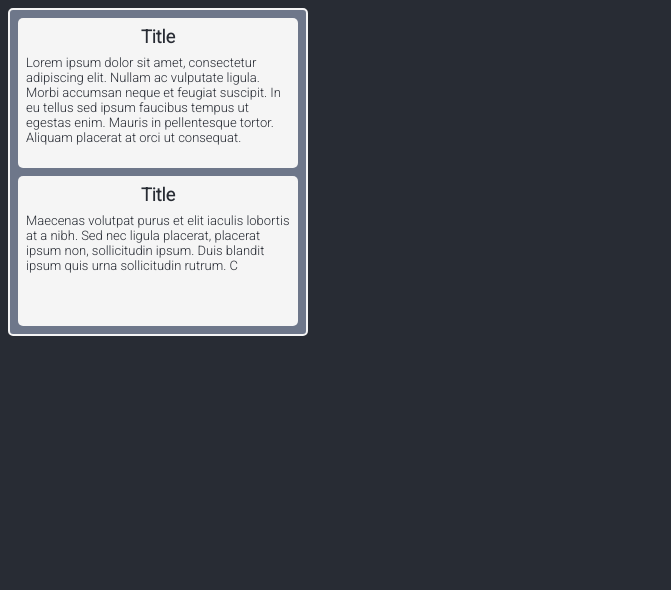
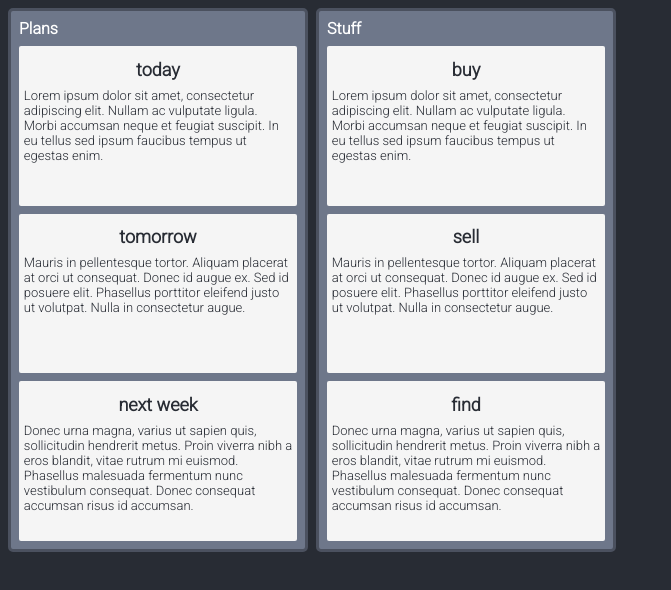
Before and after one commit to lennox-davidlevy/dragdrop, a React (Create React App) app: page / in a window 1280 px wide. Shown: the top 590 px of the page, without its empty margins (0-671 px from the left). Built offline with nearby package versions, Linux system fonts and the light colour scheme.

Commit message:
basic structure

```diff
--- a/src/App.css
+++ b/src/App.css
@@ -11,7 +11,6 @@
   background-color: #282c34;
   min-height: 100vh;
   display: flex;
-  font-size: calc(10px + 2vmin);
   color: white;
 }
 
@@ -25,10 +24,19 @@ body {
   width: 100%;
   height: 100%;
   grid-template-columns: repeat(auto-fill, 300px);
+  gap: 0.5rem;
+  align-items: start;
+}
+.group-title {
+  text-align: left;
+  margin-bottom: 0.5rem;
+  /* background: linear-gradient(to left, #4b515f, #6e778a); */
+  font-weight: 900;
+  /* border: 1px solid whitesmoke; */
 }
 
 .drag-group {
-  border: 2px solid whitesmoke;
+  border: 3px solid #4b515f;
   background-color: #6e778a;
   border-radius: 5px;
   padding: 0.5rem;
@@ -37,12 +45,13 @@ body {
 .drag-item {
   display: flex;
   flex-direction: column;
-  justify-content: start;
+  justify-content: flex-start;
   align-items: center;
   background-color: whitesmoke;
   color: #282c34;
   min-height: 150px;
-  border-radius: 5px;
+  border-radius: 2px;
+  padding: 0.3rem;
 }
 .drag-item:not(:last-child) {
   margin-bottom: 0.5rem;
@@ -51,7 +60,7 @@ body {
 .item-title {
   font-size: large;
   font-weight: 900;
-  padding-top: 0.5rem;
+  padding: 0.5rem;
 }
 
 .item-content {
--- a/src/App.js
+++ b/src/App.js
@@ -1,38 +1,15 @@
 import './App.css';
+import { data } from './dummyData';
+import DragGroup from './components/DragGroup';
 
-function App() {
+const App = () => {
   return (
     <div className="App">
       <div className="App-header">
-        <div className="drag_drop">
-          <div className="drag-group">
-            <div className="drag-item">
-              <div className="item-title">Title</div>
-              <div className="item-content">
-                <p>
-                  Lorem ipsum dolor sit amet, consectetur adipiscing elit.
-                  Nullam ac vulputate ligula. Morbi accumsan neque et feugiat
-                  suscipit. In eu tellus sed ipsum faucibus tempus ut egestas
-                  enim. Mauris in pellentesque tortor. Aliquam placerat at orci
-                  ut consequat.
-                </p>
-              </div>
-            </div>
-            <div className="drag-item">
-              <div className="item-title">Title</div>
-              <div className="item-content">
-                <p>
-                  Maecenas volutpat purus et elit iaculis lobortis at a nibh.
-                  Sed nec ligula placerat, placerat ipsum non, sollicitudin
-                  ipsum. Duis blandit ipsum quis urna sollicitudin rutrum. C
-                </p>
-              </div>
-            </div>
-          </div>
-        </div>
+        <DragGroup data={data} />
       </div>
     </div>
   );
-}
+};
 
 export default App;
--- /dev/null
+++ b/src/components/DragGroup.js
@@ -0,0 +1,48 @@
+import React from 'react';
+import DragItems from './DragItems';
+
+const DragContainer = ({ data }) => {
+  console.log(data);
+  return (
+    <div className="drag_drop">
+      {data.map((item, key) => {
+        const { id, title, items } = item;
+        return (
+          <div className="drag-group">
+            <div className="group-title">{title}</div>
+            <DragItems items={items} />
+          </div>
+        );
+      })}
+    </div>
+  );
+};
+
+export default DragContainer;
+
+{
+  /* <div className="drag-group">
+  <div className="group-title">Group 1</div>
+  <div className="drag-item">
+    <div className="item-title">Title</div>
+    <div className="item-content">
+      <p>
+        Lorem ipsum dolor sit amet, consectetur adipiscing elit. Nullam ac
+        vulputate ligula. Morbi accumsan neque et feugiat suscipit. In eu tellus
+        sed ipsum faucibus tempus ut egestas enim. Mauris in pellentesque
+        tortor. Aliquam placerat at orci ut consequat.
+      </p>
+    </div>
+  </div>
+  <div className="drag-item">
+    <div className="item-title">Title</div>
+    <div className="item-content">
+      <p>
+        Maecenas volutpat purus et elit iaculis lobortis at a nibh. Sed nec
+        ligula placerat, placerat ipsum non, sollicitudin ipsum. Duis blandit
+        ipsum quis urna sollicitudin rutrum. C
+      </p>
+    </div>
+  </div>
+</div>; */
+}
--- /dev/null
+++ b/src/components/DragItems.js
@@ -0,0 +1,19 @@
+import React from 'react';
+
+const DragItems = ({ items }) => {
+  return (
+    <div>
+      {items.map((item, key) => {
+        const { id, title, content } = item;
+        return (
+          <div key={id} className="drag-item">
+            <div className="item-title">{title}</div>
+            <div className="item-content">{content}</div>
+          </div>
+        );
+      })}
+    </div>
+  );
+};
+
+export default DragItems;
--- /dev/null
+++ b/src/dummyData.js
@@ -0,0 +1,52 @@
+const data = [
+  {
+    id: '1',
+    title: 'Plans',
+    items: [
+      {
+        id: 1,
+        title: 'today',
+        content:
+          'Lorem ipsum dolor sit amet, consectetur adipiscing elit. Nullam ac vulputate ligula. Morbi accumsan neque et feugiat suscipit. In eu tellus sed ipsum faucibus tempus ut egestas enim.',
+      },
+      {
+        id: 2,
+        title: 'tomorrow',
+        content:
+          'Mauris in pellentesque tortor. Aliquam placerat at orci ut consequat. Donec id augue ex. Sed id posuere elit. Phasellus porttitor eleifend justo ut volutpat. Nulla in consectetur augue.',
+      },
+      {
+        id: 3,
+        title: 'next week',
+        content:
+          'Donec urna magna, varius ut sapien quis, sollicitudin hendrerit metus. Proin viverra nibh a eros blandit, vitae rutrum mi euismod. Phasellus malesuada fermentum nunc vestibulum consequat. Donec consequat accumsan risus id accumsan.',
+      },
+    ],
+  },
+  {
+    id: '2',
+    title: 'Stuff',
+    items: [
+      {
+        id: 1,
+        title: 'buy',
+        content:
+          'Lorem ipsum dolor sit amet, consectetur adipiscing elit. Nullam ac vulputate ligula. Morbi accumsan neque et feugiat suscipit. In eu tellus sed ipsum faucibus tempus ut egestas enim.',
+      },
+      {
+        id: 2,
+        title: 'sell',
+        content:
+          'Mauris in pellentesque tortor. Aliquam placerat at orci ut consequat. Donec id augue ex. Sed id posuere elit. Phasellus porttitor eleifend justo ut volutpat. Nulla in consectetur augue.',
+      },
+      {
+        id: 3,
+        title: 'find',
+        content:
+          'Donec urna magna, varius ut sapien quis, sollicitudin hendrerit metus. Proin viverra nibh a eros blandit, vitae rutrum mi euismod. Phasellus malesuada fermentum nunc vestibulum consequat. Donec consequat accumsan risus id accumsan.',
+      },
+    ],
+  },
+];
+
+export { data };
```
